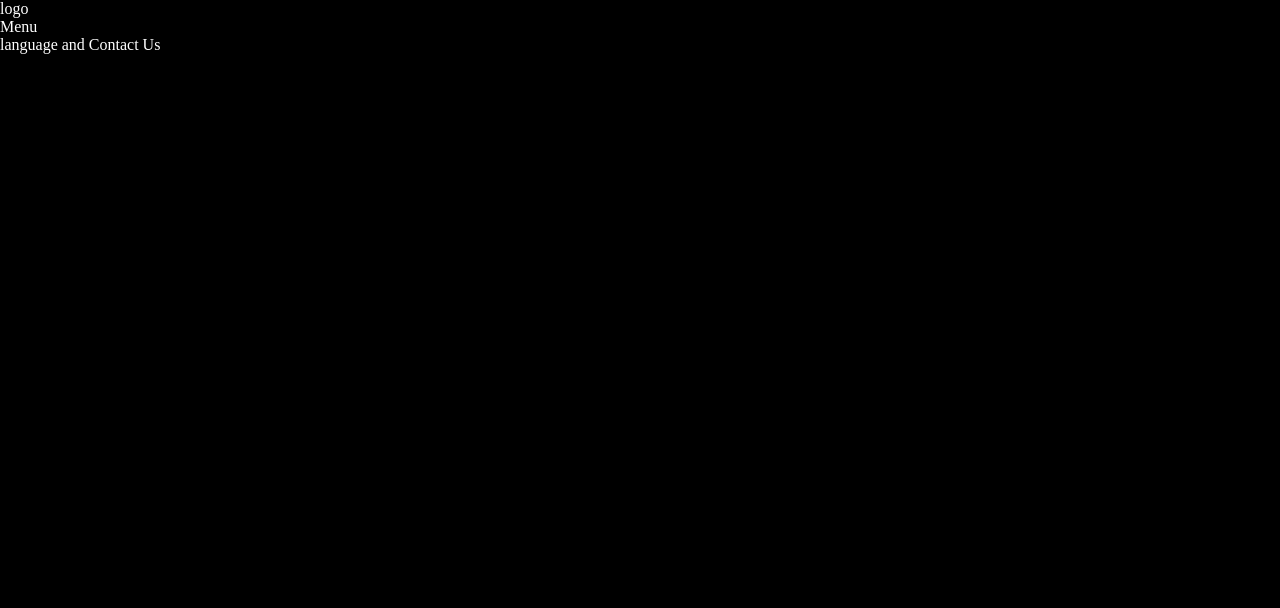
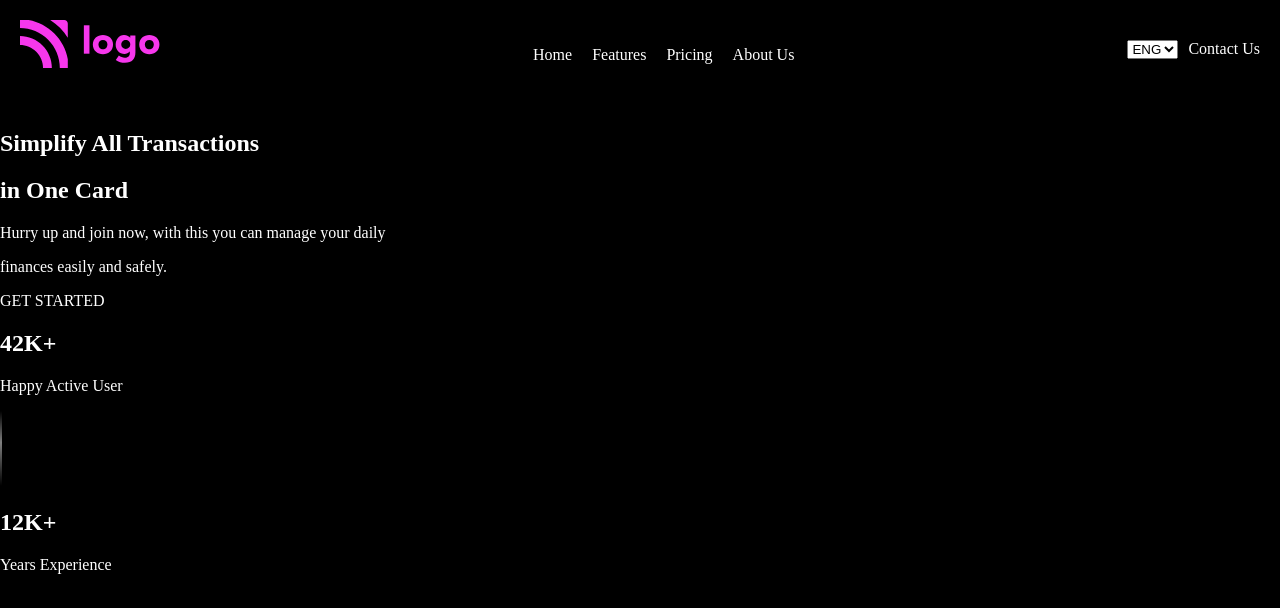
Before and after one commit to planner-sohrab/credit-card-landing-page, a plain HTML site: page index.html in a window 1280 px wide. Drawn offline with Linux system fonts and the light colour scheme.

Commit message:
adding main section

```diff
--- a/index.html
+++ b/index.html
@@ -9,9 +9,48 @@
   </head>
   <body>
     <nav>
-      <div>logo</div>
-      <div>Menu</div>
-      <div>language and Contact Us</div>
+      <div>
+        <img src="Assets/Assets/Icons/Logo.svg" alt="logo" />
+      </div>
+      <div>
+        <ul>
+          <li><a href="#">Home</a></li>
+          <li><a href="#">Features</a></li>
+          <li><a href="#">Pricing</a></li>
+          <li><a href="#">About Us</a></li>
+        </ul>
+      </div>
+      <div id="part3">
+        <div>
+          <select name="language" id="language">
+            <option value="English">ENG</option>
+            <option value="Bengali">BN</option>
+          </select>
+        </div>
+        <a href="#">Contact Us</a>
+      </div>
     </nav>
+
+    <section>
+      <div>
+        <h1>Simplify All Transactions</h1>
+        <h1>in One Card</h1>
+        <p>Hurry up and join now, with this you can manage your daily</p>
+        <p>finances easily and safely.</p>
+
+        <a href="#">GET STARTED</a>
+      </div>
+      <div>
+        <div>
+          <h2>42K+</h2>
+          <p>Happy Active User</p>
+          <img src="Assets/Assets/Icons/Vector 402.svg" alt="" />
+        </div>
+        <div>
+          <h2>12K+</h2>
+          <p>Years Experience</p>
+        </div>
+      </div>
+    </section>
   </body>
 </html>
--- a/style.css
+++ b/style.css
@@ -4,3 +4,28 @@ body {
   background-color: #000;
   color: #fff;
 }
+nav {
+  display: flex;
+  justify-content: space-between;
+  padding: 20px;
+}
+
+ul {
+  display: flex;
+}
+li {
+  list-style: none;
+  padding: 10px;
+}
+a {
+  text-decoration: none;
+  color: #fff;
+}
+#part3 {
+  display: flex;
+  justify-content: space-between;
+  padding-top: 20px;
+}
+#part3 a {
+  padding-left: 10px;
+}
```
